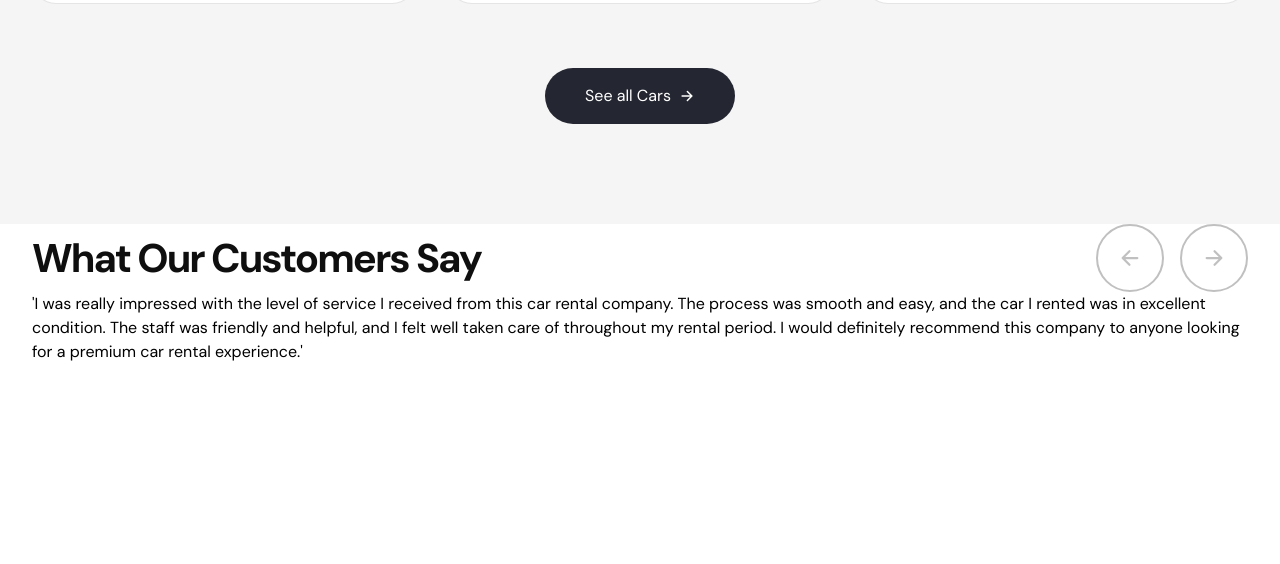
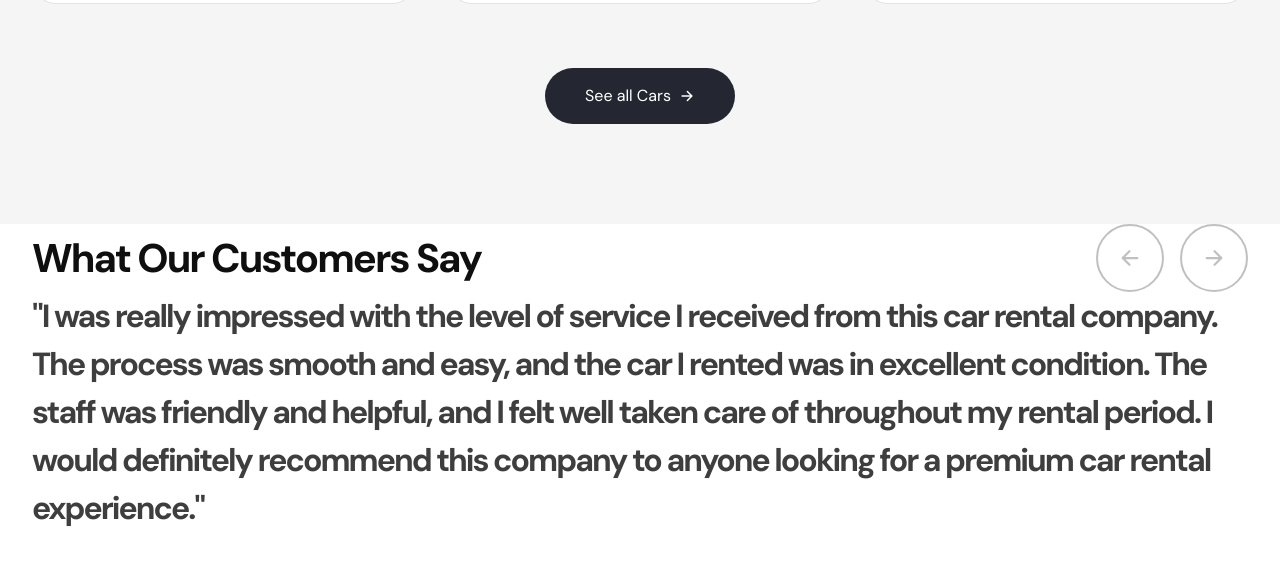
Before and after one commit to Muhammad-Aman1718/car-rental-managment-dashboard, a Next.js app: page / in a window 1280 px wide. Shown: the part 2642-3206 px from the top of the page. Before the commit the page ends 3006 px from the top, so only its background shows below. Built offline with nearby package versions, Linux system fonts and the light colour scheme.

Commit message:
working on design

```diff
--- a/src/app/page.tsx
+++ b/src/app/page.tsx
@@ -30,7 +30,7 @@ import CarCard from "@/components/home/CarCard";
 
 const Home = () => {
   return (
-    <div className="  h-[3000px] ">
+    <div className="  h-[4000px] ">
       <div className=" h-[833px] bg-[#0F0F0F] relative z-10 ">
         <MainContainer className="text-white py-[22px] ">
           <nav className="flex items-center justify-between ">
@@ -158,21 +158,21 @@ const Home = () => {
             What Our Customers Say
           </h1>
           <div className=" flex items-center gap-x-4 ">
-            <span className="  border-2 border-[#C0C0C0] p-5 rounded-full ">
-              <IoArrowBack className=" w-6 h-6  text-[#C0C0C0] " />
+            <span className=" group border-2 border-[#C0C0C0] p-5 rounded-full hover:bg-[#242731]  ">
+              <IoArrowBack className=" w-6 h-6  text-[#C0C0C0] group-hover:text-white " />
             </span>
-            <span className="  border-2 border-[#C0C0C0] p-5 rounded-full ">
-              <IoArrowForward className=" w-6 h-6  text-[#C0C0C0] " />
+            <span className=" group border-2 border-[#C0C0C0] p-5 rounded-full  hover:bg-[#242731] hover:text-white ">
+              <IoArrowForward className=" w-6 h-6  text-[#C0C0C0] group-hover:text-white  " />
             </span>
           </div>
         </div>
-        <p>
-        &apos;I was really impressed with the level of service I received from this
-          car rental company. The process was smooth and easy, and the car I
-          rented was in excellent condition. The staff was friendly and helpful,
-          and I felt well taken care of throughout my rental period. I would
-          definitely recommend this company to anyone looking for a premium car
-          rental experience.&apos;
+        <p className="text-[32px] text-[#0F0F0F] leading-[150%] tracking-[-2px] font-semibold opacity-80  ">
+          &quot;I was really impressed with the level of service I received from
+          this car rental company. The process was smooth and easy, and the car
+          I rented was in excellent condition. The staff was friendly and
+          helpful, and I felt well taken care of throughout my rental period. I
+          would definitely recommend this company to anyone looking for a
+          premium car rental experience.&quot;
         </p>
       </MainContainer>
     </div>
```
